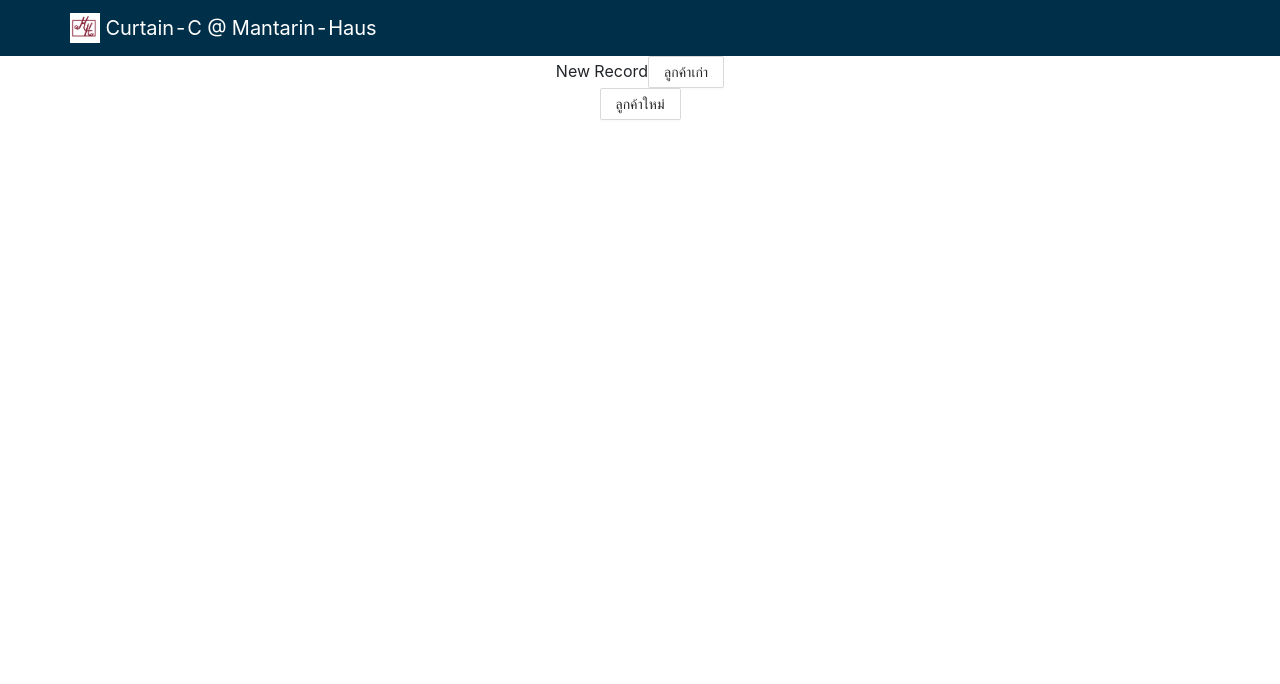
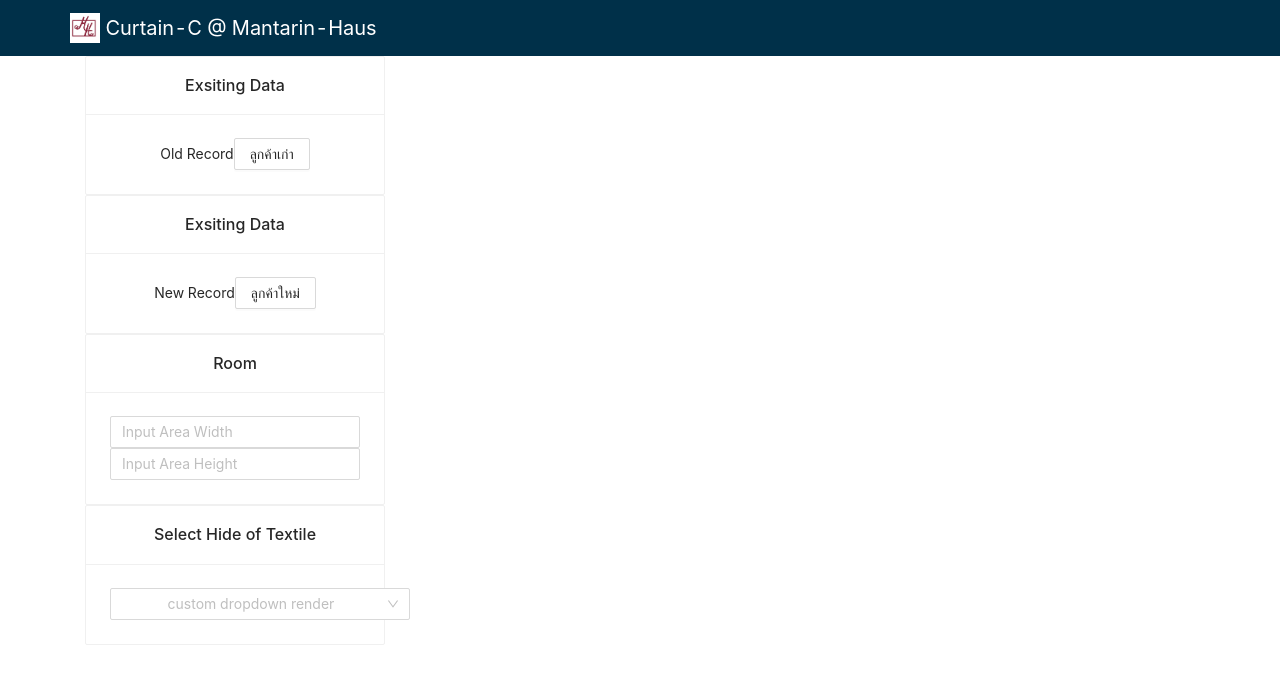
Before and after one commit to Type-C-Studio/curtain-c, a React (Create React App) app: page /records/new in a window 1280 px wide. Shown: the top 684 px of the page. Built offline with nearby package versions, Linux system fonts and the light colour scheme.

Commit message:
feat: 🎸 new page extentions of records page
saparate text box each card

```diff
--- a/src/components/Records_new.js
+++ b/src/components/Records_new.js
@@ -1,11 +1,86 @@
-import {Button} from 'antd';
+import {Button,Input,Card,Divider,Select, Space,} from 'antd';
+import { Container } from 'react-bootstrap';
+import React, { useState, useRef } from 'react';
+import { PlusOutlined } from '@ant-design/icons';
+const { Option } = Select;
+let index = 0;
+
 
 const Records_new = () => {
+    const [items, setItems] = useState(['2.4', '2.5']);
+    const [name, setName] = useState('');
+    const inputRef = useRef(null);
+
+    const onNameChange = (event) => {
+      setName(event.target.value);
+    };
+
+    const addItem = (e) => {
+      e.preventDefault();
+      setItems([...items, name || `New item ${index++}`]);
+      setName('');
+      setTimeout(() => {
+        inputRef.current?.focus();
+      }, 0);
+    };
+
+
     return(
         <div style={{textAlign: "center"}}>
+            <Container>
+                <Card title="Exsiting Data" style={{ width: 300 }}>
+            Old Record
+            <Button>ลูกค้าเก่า</Button><br/>
+            </Card >
+            <Card title="Exsiting Data" style={{ width: 300 }}>
             New Record
-            <Button>ลูกค้าเก่า</Button><br/>
             <Button>ลูกค้าใหม่</Button><br/>
+            </Card >
+
+
+            <Card title="Room" style={{ width: 300 }}>
+                <Input placeholder="Input Area Width" />
+                <Input placeholder="Input Area Height" />
+            </Card>
+            <Card title="Select Hide of Textile" style={{ width: 300 }}>
+            <Select
+      style={{
+        width: 300,
+      }}
+      placeholder="custom dropdown render"
+      dropdownRender={(menu) => (
+        <>
+          {menu}
+          <Divider
+            style={{
+              margin: '8px 0',
+            }}
+          />
+          <Space
+            style={{
+              padding: '0 8px 4px',
+            }}
+          >
+            <Input
+              placeholder="Please enter item"
+              ref={inputRef}
+              value={name}
+              onChange={onNameChange}
+            />
+            <Button type="text" icon={<PlusOutlined />} onClick={addItem}>
+              Add item
+            </Button>
+          </Space>
+        </>
+      )}
+    >
+      {items.map((item) => (
+        <Option key={item}>{item}</Option>
+      ))}
+    </Select>
+
+            </Card>
+            </Container>
         </div>
     )
 }
```
